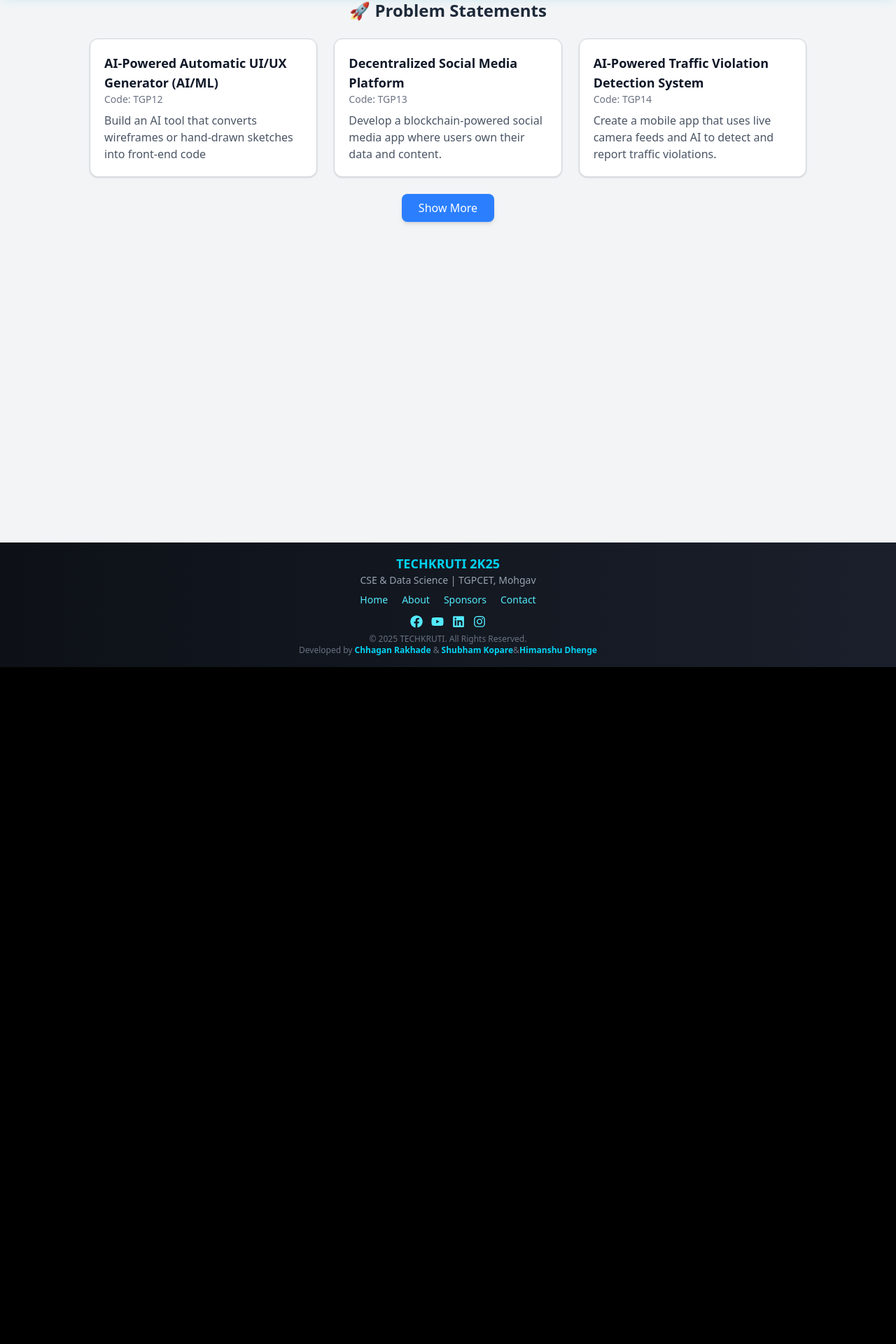
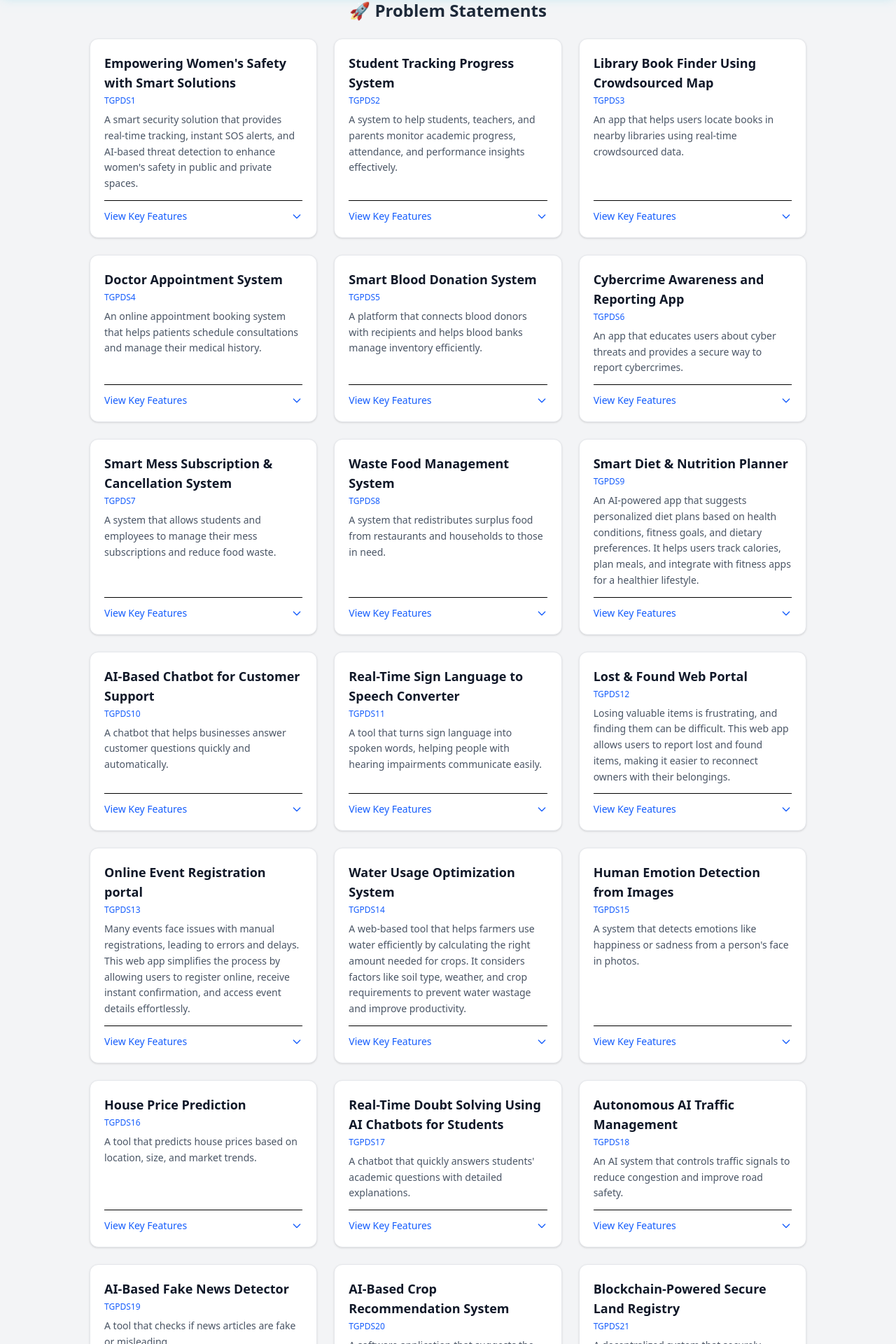
Before and after one commit to chhagan123/Hack_ON, a React (Vite) app in the folder Hack_frontend/vite-project/: page /ProblemStatements8485 in a window 1280 px wide. Shown: the part 105-2025 px from the top of the page at 70% size. Before the commit the page ends 1058 px from the top, so only its background shows below. Built offline with nearby package versions, Linux system fonts and the light colour scheme.

Commit message:
update many filee

```diff
--- a/Hack_frontend/vite-project/src/pages/Hackathons.jsx
+++ b/Hack_frontend/vite-project/src/pages/Hackathons.jsx
@@ -71,7 +71,9 @@ const TechverseHackathon = () => {
 
       {/* Registration Button */}
       <div className="mt-10">
-       <button>Registration closed</button>
+      <a href=""className="w-full sm:w-auto bg-blue-600 hover:bg-blue-700 text-white text-lg font-semibold px-6 py-3 rounded-lg shadow-lg transition block text-center">
+          🚀 Registration closed
+        </a>
       </div>
 
       {/* Contact Coordinators */}
--- a/Hack_frontend/vite-project/src/pages/Problems.jsx
+++ b/Hack_frontend/vite-project/src/pages/Problems.jsx
@@ -1,25 +1,274 @@
 import React, { useState } from "react";
 
 const ProblemStatements = ({ problems = [] }) => {
-  const [expanded, setExpanded] = useState(false);
+  const [featureOpen, setFeatureOpen] = useState(null);
 
-  // Default problems
-  const problemData = [
-    { title: "AI-Powered Automatic UI/UX Generator (AI/ML)", code: "TGP12", description: "Build an AI tool that converts wireframes or hand-drawn sketches into front-end code" },
-    { title: "Decentralized Social Media Platform", code: "TGP13", description: "Develop a blockchain-powered social media app where users own their data and content." },
-    { title: "AI-Powered Traffic Violation Detection System", code: "TGP14", description: "Create a mobile app that uses live camera feeds and AI to detect and report traffic violations." },
-    { title: "AI-Powered Resume Screener (AI/ML)", code: "TGP15", description: "Develop an AI-based system that scans resumes and matches them to job descriptions based on skills and experience." },
-    { title: "AI-Powered Portfolio Builder", code: "TGP15", description: "Develop a web app that automatically generates a personal portfolio website based on a user’s LinkedIn/GitHub profile." },
-    { title: "Event Planner with Smart Task Scheduling", code: "TGP15", description: "Create a web-based event planning tool that suggests the best schedule for tasks based on available time slots.." },
-    { title: "Decentralized Voting for College Elections", code: "TGP15", description: "Build a blockchain-based voting system for college elections, ensuring transparency and security" },
-    { title: "Offline-First Emergency Health App", code: "TGP15", description: "Develop an app that provides offline first-aid guides and emergency contacts." },
-    { title: "Decentralized Transparent NGO Funding System", code: "TGP15", description: " Create a blockchain platform that ensures donation transparency for NGOs using smart contracts." },
-    { title: "Web-Based Mood Tracker with AI Insights", code: "TGP15", description: " Build a web app where users log their daily mood, and AI analyzes patterns to give emotional well-being insights." },
-  ];
-
-  // Use provided problems or fallback to default data
-  const dataToShow = problems.length ? problems : problemData;
-
+  const dataToShow = [ {
+    title: "Empowering Women's Safety with Smart Solutions",
+    code: "TGPDS1",
+    description:
+      "A smart security solution that provides real-time tracking, instant SOS alerts, and AI-based threat detection to enhance women's safety in public and private spaces.",
+    features: [
+      "Instant SOS alerts with real-time location tracking",
+      "AI-based threat detection for quick response",
+      "Community-driven safety insights",
+    ],
+  },
+  {
+    title: "Student Tracking Progress System",
+    code: "TGPDS2",
+    description:
+      "A system to help students, teachers, and parents monitor academic progress, attendance, and performance insights effectively.",
+    features: [
+      "Real-time student performance tracking",
+      "Automated attendance monitoring",
+      "Personalized learning recommendations",
+    ],
+  },
+  {
+    title: "Library Book Finder Using Crowdsourced Map",
+    code: "TGPDS3",
+    description:
+      "An app that helps users locate books in nearby libraries using real-time crowdsourced data.",
+    features: [
+      "Live book availability tracking",
+      "Map-based library locator",
+      "QR code-based book reservations",
+    ],
+  },
+  {
+    title: "Doctor Appointment System",
+    code: "TGPDS4",
+    description:
+      "An online appointment booking system that helps patients schedule consultations and manage their medical history.",
+    features: [
+      "Online appointment scheduling",
+      "Automated reminders and notifications",
+      "Video consultation support",
+    ],
+  },
+  {
+    title: "Smart Blood Donation System",
+    code: "TGPDS5",
+    description:
+      "A platform that connects blood donors with recipients and helps blood banks manage inventory efficiently.",
+    features: [
+      "Real-time donor-recipient matching",
+      "Emergency blood request alerts",
+      "Blood bank inventory management",
+    ],
+  },
+  {
+    title: "Cybercrime Awareness and Reporting App",
+    code: "TGPDS6",
+    description:
+      "An app that educates users about cyber threats and provides a secure way to report cybercrimes.",
+    features: [
+      "Educational resources on cyber safety",
+      "Secure cybercrime reporting portal",
+      "Anonymous reporting option",
+    ],
+  },
+  {
+    title: "Smart Mess Subscription & Cancellation System",
+    code: "TGPDS7",
+    description:
+      "A system that allows students and employees to manage their mess subscriptions and reduce food waste.",
+    features: [
+      "Flexible meal subscription and cancellation",
+      "Automated payment and billing",
+      "Real-time meal availability updates",
+    ],
+  },
+  {
+    title: "Waste Food Management System",
+    code: "TGPDS8",
+    description:
+      "A system that redistributes surplus food from restaurants and households to those in need.",
+    features: [
+      "Real-time tracking of surplus food",
+      "AI-based food quality assessment",
+      "Integration with food banks and NGOs",
+    ],
+  },
+  {
+    title: "Smart Diet & Nutrition Planner",
+    code: "TGPDS9",
+    description:
+      "An AI-powered app that suggests personalized diet plans based on health conditions, fitness goals, and dietary preferences. It helps users track calories, plan meals, and integrate with fitness apps for a healthier lifestyle.",
+    features: [
+      "AI-powered personalized diet recommendations",
+      "Calorie and nutrient tracking",
+      "Grocery shopping list based on diet plan",
+      "Integration with fitness apps for health monitoring",
+    ],
+  },
+  {
+    title: "AI-Based Chatbot for Customer Support",
+    code: "TGPDS10",
+    description:
+      "A chatbot that helps businesses answer customer questions quickly and automatically.",
+    features: [
+      "Available 24/7 to assist customers",
+      "Understands customer emotions for better replies",
+      "Connects with customer support systems",
+    ],
+  },
+  {
+    title: "Real-Time Sign Language to Speech Converter",
+    code: "TGPDS11",
+    description:
+      "A tool that turns sign language into spoken words, helping people with hearing impairments communicate easily.",
+    features: [
+      "Understands hand movements using AI",
+      "Instantly converts signs into speech",
+      "Supports multiple languages",
+    ],
+  },
+  {
+    title: "Lost & Found Web Portal",
+    code: "TGPDS12",
+    description:
+      "Losing valuable items is frustrating, and finding them can be difficult. This web app allows users to report lost and found items, making it easier to reconnect owners with their belongings.",
+    features: [
+      "Report lost or found items with details",
+      "Search and filter based on location",
+      "Contact feature for item recovery",
+    ],
+  },
+  {
+    title: "Online Event Registration portal",
+    code: "TGPDS13",
+    description:
+      "Many events face issues with manual registrations, leading to errors and delays. This web app simplifies the process by allowing users to register online, receive instant confirmation, and access event details effortlessly.",
+    features: [
+      "Online event registration with instant confirmation",
+      "Ticket generation and QR code scanning",
+      "Event schedule and reminders",
+    ],
+  },
+  {
+    title: "Water Usage Optimization System",
+    code: "TGPDS14",
+    description:
+      "A web-based tool that helps farmers use water efficiently by calculating the right amount needed for crops. It considers factors like soil type, weather, and crop requirements to prevent water wastage and improve productivity.",
+    features: [
+      "Calculates optimal water usage for crops",
+      "Uses weather and soil data for better accuracy",
+      "Reduces water wastage and improves efficiency",
+      "Easy-to-use interface for farmers",
+    ],
+  },
+  {
+    title: "Human Emotion Detection from Images",
+    code: "TGPDS15",
+    description:
+      "A system that detects emotions like happiness or sadness from a person's face in photos.",
+    features: [
+      "Uses AI to recognize emotions",
+      "Works in real-time",
+      "Can be used in security and customer feedback",
+    ],
+  },
+  {
+    title: "House Price Prediction",
+    code: "TGPDS16",
+    description:
+      "A tool that predicts house prices based on location, size, and market trends.",
+    features: [
+      "Uses past data to estimate prices",
+      "Updates prices based on market changes",
+      "Easy-to-use interface for home buyers",
+    ],
+  },
+  {
+    title: "Real-Time Doubt Solving Using AI Chatbots for Students",
+    code: "TGPDS17",
+    description:
+      "A chatbot that quickly answers students' academic questions with detailed explanations.",
+    features: [
+      "Understands different subjects",
+      "Provides step-by-step solutions",
+      "Works with voice and text input",
+    ],
+  },
+  {
+    title: "Autonomous AI Traffic Management",
+    code: "TGPDS18",
+    description:
+      "An AI system that controls traffic signals to reduce congestion and improve road safety.",
+    features: [
+      "Adjusts traffic lights based on real-time traffic",
+      "Monitors traffic live",
+      "Gives priority to emergency vehicles",
+    ],
+  },
+  {
+    title: "AI-Based Fake News Detector",
+    code: "TGPDS19",
+    description:
+      "A tool that checks if news articles are fake or misleading.",
+    features: [
+      "Uses AI to verify facts",
+      "Scores news for credibility",
+      "Detects biased or misleading content",
+    ],
+  },
+  {
+    title: "AI-Based Crop Recommendation System",
+    code: "TGPDS20",
+    description:
+      "A software application that suggests the best crops based on soil type, climate, and weather conditions, helping farmers maximize yield and efficiency.",
+    features: [
+      "AI-driven crop recommendations",
+      "Considers soil type, climate, and weather conditions",
+      "Enhances agricultural productivity and sustainability",
+    ],
+  },
+  {
+    title: "Blockchain-Powered Secure Land Registry",
+    code: "TGPDS21",
+    description:
+      "A decentralized system that securely records and verifies land ownership using blockchain technology to prevent property fraud.",
+    features: [
+      "Tamper-proof digital land records",
+      "Transparent and secure property transactions",
+      "Automated ownership verification using smart contracts",
+    ],
+  },
+  {
+    title: "Secure Digital Voting System",
+    code: "TGPDS22",
+    description:
+      "A blockchain-based voting system that ensures secure, transparent, and tamper-proof elections, reducing fraud and increasing voter trust.",
+    features: [
+      "Immutable and transparent vote recording",
+      "Secure voter authentication using blockchain",
+      "Real-time vote counting and result verification",
+    ],
+  },
+  {
+    title: "Blockchain-Based Medical Record System",
+    code: "TGPDS23",
+    description:
+      "A blockchain-powered system that securely stores and manages patient medical records, ensuring privacy, data integrity, and seamless access across hospitals.",
+    features: [
+      "Secure and immutable medical history",
+      "Patient-controlled data access",
+      "Easy interoperability between hospitals",
+    ],
+  },
+  {
+    title: "Blockchain-Based Gift Cards",
+    code: "TGPDS24",
+    description:
+      "A secure system for creating, storing, and redeeming crypto-based gift cards, ensuring transparency and fraud prevention.",
+    features: [
+      "Secure and tamper-proof gift card creation",
+      "Easy redemption using blockchain verification",
+      "Supports multiple cryptocurrencies for transactions",
+    ],
+  },  ]
   return (
     <div className="p-6 bg-gray-100 min-h-screen mt-20">
       <div className="max-w-5xl mx-auto">
@@ -27,28 +276,77 @@ const ProblemStatements = ({ problems = [] }) => {
           🚀 Problem Statements
         </h2>
         <div className="grid grid-cols-1 md:grid-cols-2 lg:grid-cols-3 gap-6">
-          {dataToShow.slice(0, expanded ? dataToShow.length : 3).map((event, index) => (
+          {dataToShow.map((event, index) => (
             <div
               key={index}
-              className="p-5 border border-gray-300 rounded-xl bg-white shadow-sm hover:shadow-lg transition-all duration-300"
+              className="group p-5 border border-gray-200 rounded-xl bg-white shadow-sm hover:shadow-lg transition-all duration-300 hover:border-blue-100"
             >
-              <h3 className="font-semibold text-lg text-gray-900">{event.title}</h3>
-              <p className="text-sm text-gray-500">Code: {event.code}</p>
-              <p className="text-gray-600 mt-2">{event.description}</p>
+              <div className="flex flex-col h-full">
+                <div className="flex-1">
+                  <h3 className="font-semibold text-lg text-gray-900 mb-1">
+                    {event.title}
+                  </h3>
+                  <p className="text-xs text-blue-600 font-medium mb-2">
+                    {event.code}
+                  </p>
+                  <p className="text-gray-600 text-sm mb-3 leading-relaxed">
+                    {event.description}
+                  </p>
+                </div>
+
+                <div className="border-t pt-3 mt-auto">
+                  <button
+                    className="w-full flex items-center justify-between text-sm font-medium text-blue-600 hover:text-blue-800"
+                    onClick={() => setFeatureOpen(prev => (prev === index ? null : index))}
+                  >
+                    <span>
+                      {featureOpen === index ? "Hide Features" : "View Key Features"}
+                    </span>
+                    <svg
+                      className={`w-4 h-4 transform transition-transform ${
+                        featureOpen === index ? "rotate-180" : ""
+                      }`}
+                      fill="none"
+                      stroke="currentColor"
+                      viewBox="0 0 24 24"
+                    >
+                      <path
+                        strokeLinecap="round"
+                        strokeLinejoin="round"
+                        strokeWidth={2}
+                        d="M19 9l-7 7-7-7"
+                      />
+                    </svg>
+                  </button>
+
+                  {featureOpen === index && (
+                    <ul className="mt-3 space-y-2 pl-3 animate-fade-in">
+                      {event.features.map((feature, i) => (
+                        <li
+                          key={i}
+                          className="flex items-start text-gray-700 text-sm"
+                        >
+                          <svg
+                            className="w-4 h-4 text-blue-500 mt-0.5 mr-2 flex-shrink-0"
+                            fill="currentColor"
+                            viewBox="0 0 20 20"
+                          >
+                            <path
+                              fillRule="evenodd"
+                              d="M16.707 5.293a1 1 0 010 1.414l-8 8a1 1 0 01-1.414 0l-4-4a1 1 0 011.414-1.414L8 12.586l7.293-7.293a1 1 0 011.414 0z"
+                              clipRule="evenodd"
+                            />
+                          </svg>
+                          <span className="flex-1">{feature}</span>
+                        </li>
+                      ))}
+                    </ul>
+                  )}
+                </div>
+              </div>
             </div>
           ))}
         </div>
-
-        {dataToShow.length > 3 && (
-          <div className="text-center mt-6">
-            <button
-              className="px-6 py-2 bg-blue-500 text-white font-medium rounded-lg shadow-md hover:bg-blue-600 transition duration-300"
-              onClick={() => setExpanded(!expanded)}
-            >
-              {expanded ? "Show Less" : "Show More"}
-            </button>
-          </div>
-        )}
       </div>
     </div>
   );
```
